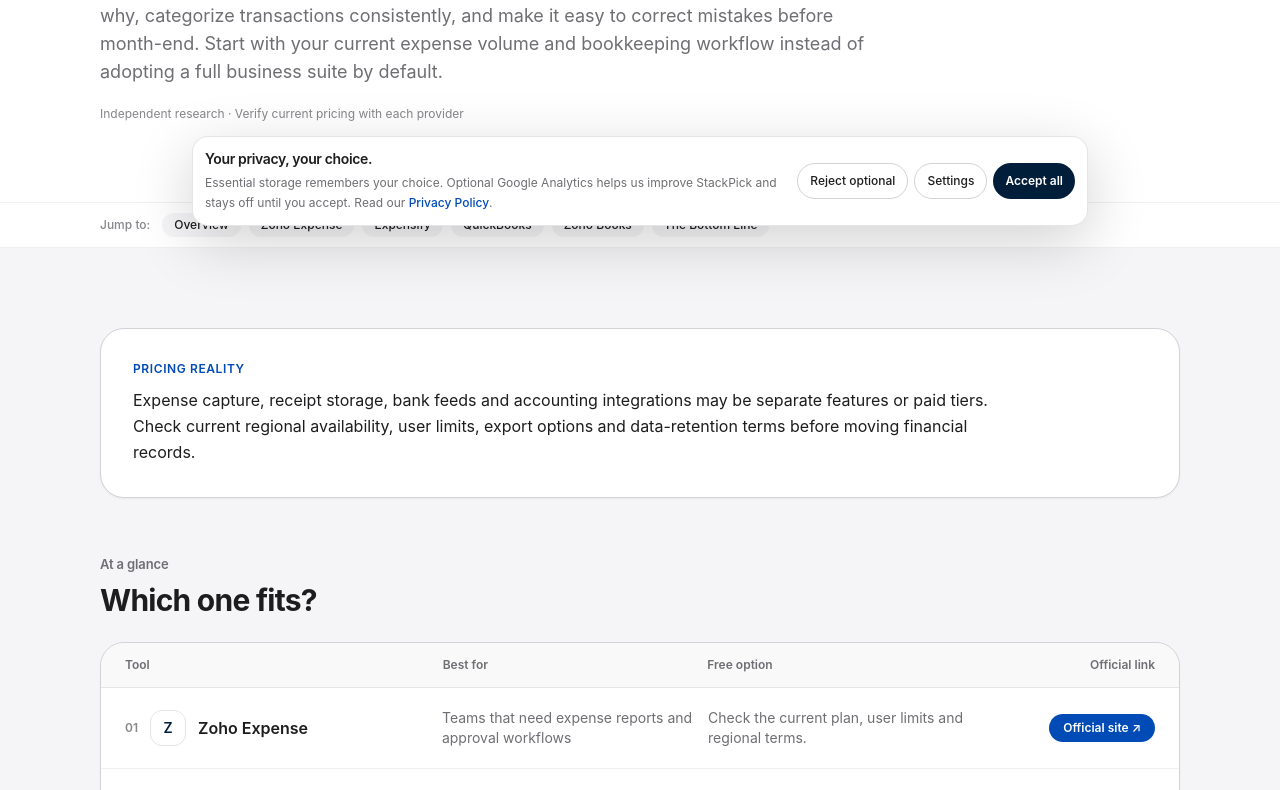
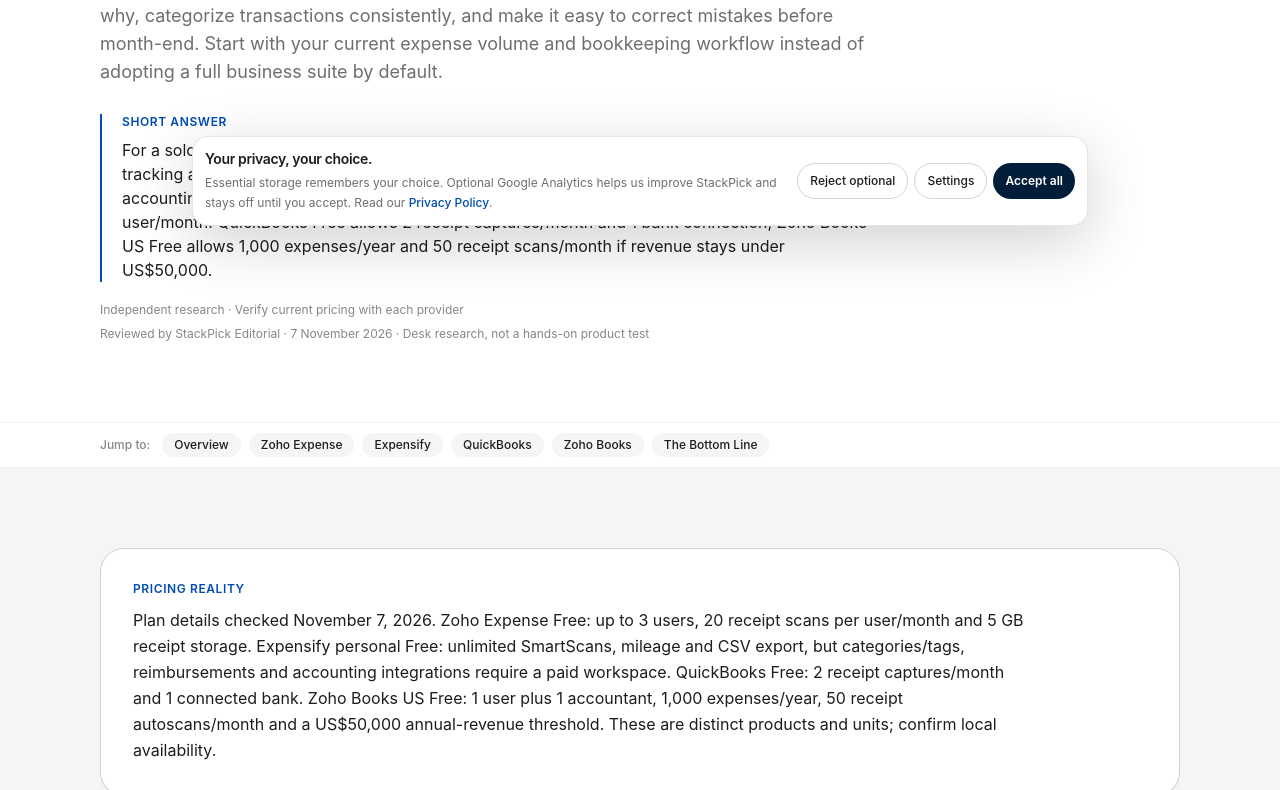
Before and after one commit to LinukaBandara/StackPick, a Next.js app: page /best/track-business-expenses-without-spreadsheets in a window 1280 px wide. Shown: the part 550-1340 px from the top of the page. Built offline with nearby package versions, Linux system fonts and the light colour scheme; no server answers.

Commit message:
Add specific expense product limits and plan sources

```diff
--- a/app/best/track-business-expenses-without-spreadsheets/page.tsx
+++ b/app/best/track-business-expenses-without-spreadsheets/page.tsx
@@ -12,13 +12,15 @@ export default function Page() {
     <ComparisonArticle
       title="How to Track Business Expenses Without Spreadsheets"
       slug="track-business-expenses-without-spreadsheets"
+      reviewedOn="2026-11-07"
       intro="Replacing an expense spreadsheet is not just a software choice: it is a capture-and-review process. The system needs to preserve receipts, record who spent the money and why, categorize transactions consistently, and make it easy to correct mistakes before month-end. Start with your current expense volume and bookkeeping workflow instead of adopting a full business suite by default."
-      pricingNote="Expense capture, receipt storage, bank feeds and accounting integrations may be separate features or paid tiers. Check current regional availability, user limits, export options and data-retention terms before moving financial records."
+      quickAnswer="For a solo freelancer, Expensify's personal account includes unlimited free receipt scans, mileage tracking and CSV export, but paid workspaces are needed for categories, reimbursements and accounting integrations. Zoho Expense Free supports up to 3 users and 20 receipt scans per user/month. QuickBooks Free allows 2 receipt captures/month and 1 bank connection; Zoho Books US Free allows 1,000 expenses/year and 50 receipt scans/month if revenue stays under US$50,000."
+      pricingNote="Plan details checked November 7, 2026. Zoho Expense Free: up to 3 users, 20 receipt scans per user/month and 5 GB receipt storage. Expensify personal Free: unlimited SmartScans, mileage and CSV export, but categories/tags, reimbursements and accounting integrations require a paid workspace. QuickBooks Free: 2 receipt captures/month and 1 connected bank. Zoho Books US Free: 1 user plus 1 accountant, 1,000 expenses/year, 50 receipt autoscans/month and a US$50,000 annual-revenue threshold. These are distinct products and units; confirm local availability."
       tools={[
-        { name: "Zoho Expense", bestFor: "Teams that need expense reports and approval workflows", freeOption: "Check the current plan, user limits and regional terms.", tradeoff: "Useful when expenses need review or approval, but may be more process than a solo business with a handful of monthly receipts needs.", url: "https://www.zoho.com/expense/" },
-        { name: "Expensify", bestFor: "Capturing receipts and organizing employee expenses", freeOption: "Verify current plan availability, card requirements and feature limits.", tradeoff: "Receipt-oriented workflows can reduce manual entry, but check which automation and reimbursement features require a paid plan.", url: "https://www.expensify.com/" },
-        { name: "QuickBooks", bestFor: "Recording expenses directly in an existing accounting system", freeOption: "Check current country-specific plan and expense-capture features.", tradeoff: "Keeping expenses beside the books can reduce reconciliation work, but buying a separate accounting subscription only for receipts may be excessive.", url: "https://quickbooks.intuit.com/" },
-        { name: "Zoho Books", bestFor: "Small businesses that want expense records linked to bookkeeping", freeOption: "Check the current local plan and expense-related limits.", tradeoff: "Can keep expenses in the accounting workflow, but verify receipt capture, bank feeds and tax categories for your region.", url: "https://www.zoho.com/books/" },
+        { name: "Zoho Expense", bestFor: "Teams that need expense reports and approval workflows", freeOption: "US Free plan supports up to 3 users, 20 receipt scans per user/month and 5 GB receipt storage; more advanced card feeds, policies and integrations are in paid tiers.", tradeoff: "Useful when expenses need review or approval, but may be more process than a solo business with a handful of monthly receipts needs.", url: "https://www.zoho.com/us/expense/pricing/" },
+        { name: "Expensify", bestFor: "Capturing receipts and organizing employee expenses", freeOption: "Personal accounts can use unlimited free SmartScans, mileage tracking, manual expense entry and CSV export without a paid workspace. Categories, tags, reimbursements, accounting integrations and the Expensify Card require a paid workspace.", tradeoff: "Receipt-oriented workflows can reduce manual entry, but check which automation and reimbursement features require a paid plan.", url: "https://www.expensify.com/pricing" },
+        { name: "QuickBooks", bestFor: "Recording expenses directly in an existing accounting system", freeOption: "US Free plan includes 1 user, 2 receipt captures/month, 1 connected bank and basic income/expense tracking; accountant access and multiple users are not included.", tradeoff: "Keeping expenses beside the books can reduce reconciliation work, but buying a separate accounting subscription only for receipts may be excessive.", url: "https://quickbooks.intuit.com/online/free/" },
+        { name: "Zoho Books", bestFor: "Small businesses that want expense records linked to bookkeeping", freeOption: "Zoho Books US Free includes 1 user plus 1 accountant, up to 1,000 expenses/year and 50 receipt autoscans/month; it remains free while annual revenue is below US$50,000.", tradeoff: "Can keep expenses in the accounting workflow, but verify receipt capture, bank feeds and tax categories for your region.", url: "https://www.zoho.com/us/books/pricing/" },
       ]}
       bottomLine="Start with the lightest process that reliably captures proof, records business purpose and reconciles to your bank activity. If you already pay for accounting software, test its built-in workflow first. Add a dedicated expense tool when multiple submitters, approval steps or repeated missing receipts make the current process unreliable."
     >
@@ -73,7 +75,7 @@ export default function Page() {
             <li><a className="underline underline-offset-4" href="https://quickbooks.intuit.com/pricing/" target="_blank" rel="noreferrer">QuickBooks Online pricing</a> — check whether expense capture is included in the plan you need.</li>
             <li><a className="underline underline-offset-4" href="https://www.zoho.com/us/books/pricing/" target="_blank" rel="noreferrer">Zoho Books US pricing</a> — verify expense limits and country-specific eligibility.</li>
           </ul>
-          <p className="mt-6 max-w-3xl text-xs leading-5 text-[#6e6e73]">This guide compares workflows and published product information; it does not claim hands-on testing. Plans, automation limits and regional availability can change, so confirm current terms before importing financial records.</p>
+          <p className="mt-6 max-w-3xl text-xs leading-5 text-[#6e6e73]">Research method: desk review of official pricing/help pages checked November 7, 2026. This guide does not claim hands-on product testing. Plan limits and regional availability can change, so confirm current terms before importing financial records.</p>
         </div>
       </section>
     </ComparisonArticle>
```
